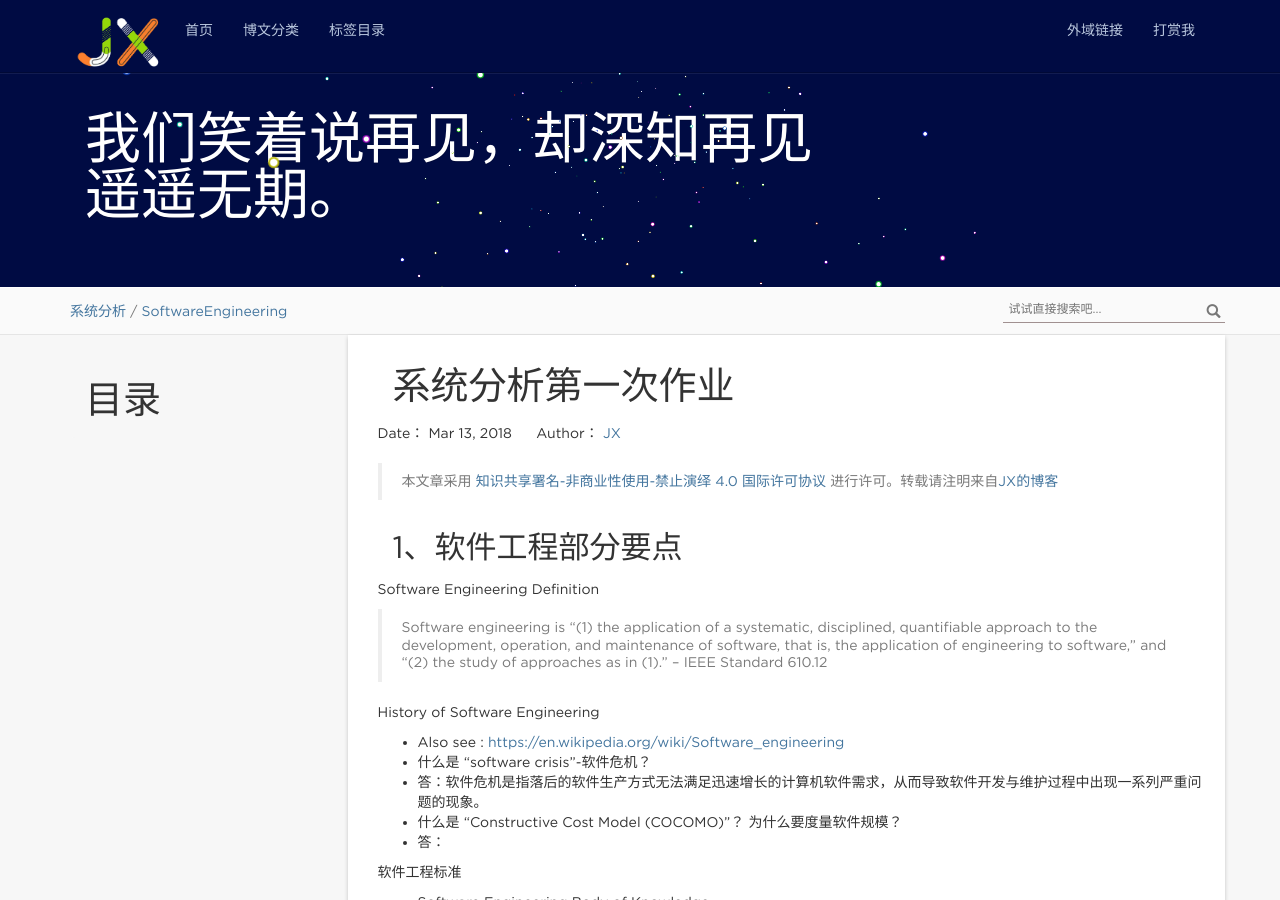
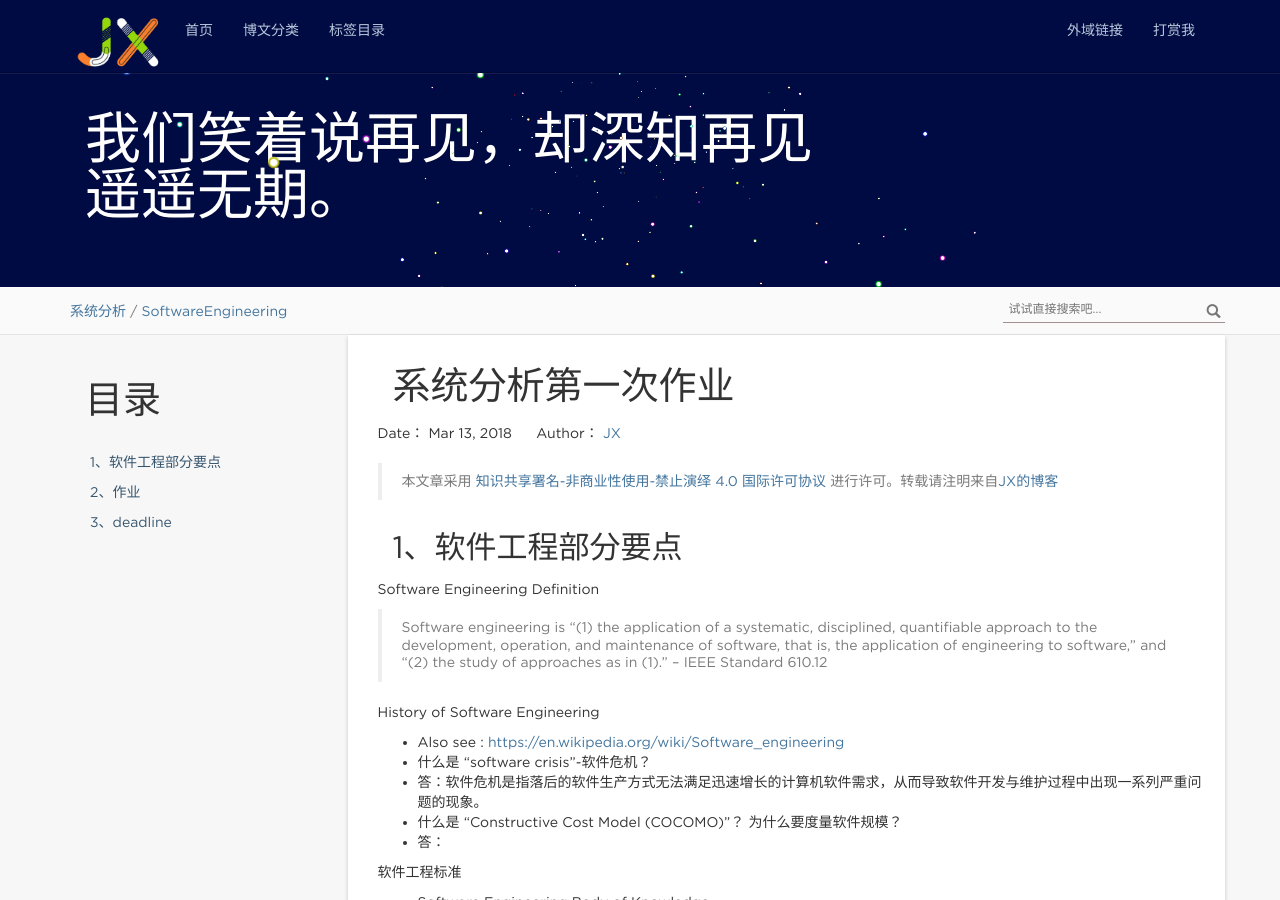
Before and after one commit to jiaxin96/jiaxin96.github.io, a Jekyll site: the page built from _posts/UML/2018-3-13-UML-1.md, in a window 1280 px wide and 900 px high. Built offline with Jekyll 4.4.1, drawn with Linux system fonts in a browser that asks for light colours; nearby versions of some CDN libraries; comment, search, counter and statistics services are not loaded.

Commit message:
第一次post 改为md

```diff
--- a/_posts/UML/2018-3-13-UML-1.md
+++ b/_posts/UML/2018-3-13-UML-1.md
@@ -8,58 +8,58 @@
 * content
 {:toc}
 
-<h2>1、软件工程部分要点</h2>
-<p>Software Engineering Definition</p>
-<blockquote>
-<p>Software engineering is “(1) the application of a systematic, disciplined, quantifiable approach to the development, operation, and maintenance of software, that is, the application of engineering to software,” and “(2) the study of approaches as in (1).” – IEEE Standard 610.12</p>
-</blockquote>
-<p>History of Software Engineering</p>
-<ul>
-<li>Also see : <a href="https://en.wikipedia.org/wiki/Software_engineering" class="uri">https://en.wikipedia.org/wiki/Software_engineering</a></li>
-<li>什么是 “software crisis”-软件危机？</li>
-<li>答：软件危机是指落后的软件生产方式无法满足迅速增长的计算机软件需求，从而导致软件开发与维护过程中出现一系列严重问题的现象。</li>
-<li>什么是 “Constructive Cost Model (COCOMO)”？ 为什么要度量软件规模？</li>
-<li>答：</li>
-</ul>
-<p>软件工程标准</p>
-<ul>
-<li>Software Engineering Body of Knowledge
-<ul>
-<li>Also see : <a href="https://en.wikipedia.org/wiki/Software_Engineering_Body_of_Knowledge" class="uri">https://en.wikipedia.org/wiki/Software_Engineering_Body_of_Knowledge</a></li>
-<li>SWEBok 关注了哪些 KA（Key Area）?<br />
-</li>
-</ul></li>
-<li>Maturity Model Integration (CMMI)
-<ul>
-<li>美国国防部为什么要开发 CMM 模型</li>
-<li>5 级分类模型与 KA</li>
-<li>CMM 对产业发展的贡献</li>
-</ul></li>
-<li>软件工程文档标准
-<ul>
-<li>Also see : <a href="http://blog.sina.com.cn/s/blog_5e98ca2b01019aou.html" class="uri">http://blog.sina.com.cn/s/blog_5e98ca2b01019aou.html</a> 其中， 计算机软件产品开发文件编制指南 GB／T 8567－2006 最重要。否则政府项目无法验收！</li>
-</ul></li>
-</ul>
-<p>Software LifeCycle</p>
-<ul>
-<li>Also see : <a href="https://en.wikipedia.org/wiki/Software_development_process" class="uri">https://en.wikipedia.org/wiki/Software_development_process</a></li>
-<li>了解三个过程的特点，流程： Waterfall development, Iterative and incremental development, Agile development</li>
-</ul>
-<p><strong>以上内容必考</strong></p>
-<h2>2、作业</h2>
-<p>1、简单题</p>
-<ul>
-<li>软件工程的定义</li>
-<li>阅读经典名著“人月神话”等资料，解释 software crisis、COCOMO 模型。</li>
-<li>软件生命周期。</li>
-<li>按照 SWEBok 的 KA 划分，本课程关注哪些 KA 或 知识领域？</li>
-<li>解释 CMMI 的五个级别。例如：Level 1 - Initial：无序，自发生产模式。</li>
-<li>用自己语言简述 SWEBok 或 CMMI （约200字）</li>
-</ul>
-<p>2、解释 PSP 各项指标及技能要求：</p>
-<ul>
-<li>阅读《现代软件工程》的 PSP: Personal Software Process 章节。 <a href="http://www.cnblogs.com/xinz/archive/2011/11/27/2265425.html" class="uri">http://www.cnblogs.com/xinz/archive/2011/11/27/2265425.html</a></li>
-<li>按表格 PSP 2.1， 了解一个软件工程师在接到一个任务之后要做什么，需要哪些技能，解释你打算如何统计每项数据？ （期末考核，每人按开发阶段提交这个表）</li>
-</ul>
-<h2 id="deadline">3、deadline</h2>
-<p>下周四，24点前！</p>
+## 1、软件工程部分要点
+
+Software Engineering Definition
+
+> Software engineering is “(1) the application of a systematic, disciplined, quantifiable approach to the development, operation, and maintenance of software, that is, the application of engineering to software,” and “(2) the study of approaches as in (1).” – IEEE Standard 610.12
+
+History of Software Engineering
+
+*   Also see : [https://en.wikipedia.org/wiki/Software_engineering](https://en.wikipedia.org/wiki/Software_engineering)
+*   什么是 “software crisis”-软件危机？
+*   答：软件危机是指落后的软件生产方式无法满足迅速增长的计算机软件需求，从而导致软件开发与维护过程中出现一系列严重问题的现象。
+*   什么是 “Constructive Cost Model (COCOMO)”？ 为什么要度量软件规模？
+*   答：
+
+软件工程标准
+
+*   Software Engineering Body of Knowledge
+
+    *   Also see : [https://en.wikipedia.org/wiki/Software_Engineering_Body_of_Knowledge](https://en.wikipedia.org/wiki/Software_Engineering_Body_of_Knowledge)
+    *   SWEBok 关注了哪些 KA（Key Area）?
+*   Maturity Model Integration (CMMI)
+
+    *   美国国防部为什么要开发 CMM 模型
+    *   5 级分类模型与 KA
+    *   CMM 对产业发展的贡献
+*   软件工程文档标准
+
+    *   Also see : [http://blog.sina.com.cn/s/blog_5e98ca2b01019aou.html](http://blog.sina.com.cn/s/blog_5e98ca2b01019aou.html) 其中， 计算机软件产品开发文件编制指南 GB／T 8567－2006 最重要。否则政府项目无法验收！
+
+Software LifeCycle
+
+*   Also see : [https://en.wikipedia.org/wiki/Software_development_process](https://en.wikipedia.org/wiki/Software_development_process)
+*   了解三个过程的特点，流程： Waterfall development, Iterative and incremental development, Agile development
+
+**以上内容必考**
+
+## 2、作业
+
+1、简单题
+
+*   软件工程的定义
+*   阅读经典名著“人月神话”等资料，解释 software crisis、COCOMO 模型。
+*   软件生命周期。
+*   按照 SWEBok 的 KA 划分，本课程关注哪些 KA 或 知识领域？
+*   解释 CMMI 的五个级别。例如：Level 1 - Initial：无序，自发生产模式。
+*   用自己语言简述 SWEBok 或 CMMI （约200字）
+
+2、解释 PSP 各项指标及技能要求：
+
+*   阅读《现代软件工程》的 PSP: Personal Software Process 章节。 [http://www.cnblogs.com/xinz/archive/2011/11/27/2265425.html](http://www.cnblogs.com/xinz/archive/2011/11/27/2265425.html)
+*   按表格 PSP 2.1， 了解一个软件工程师在接到一个任务之后要做什么，需要哪些技能，解释你打算如何统计每项数据？ （期末考核，每人按开发阶段提交这个表）
+
+## 3、deadline
+
+下周四，24点前！
```
